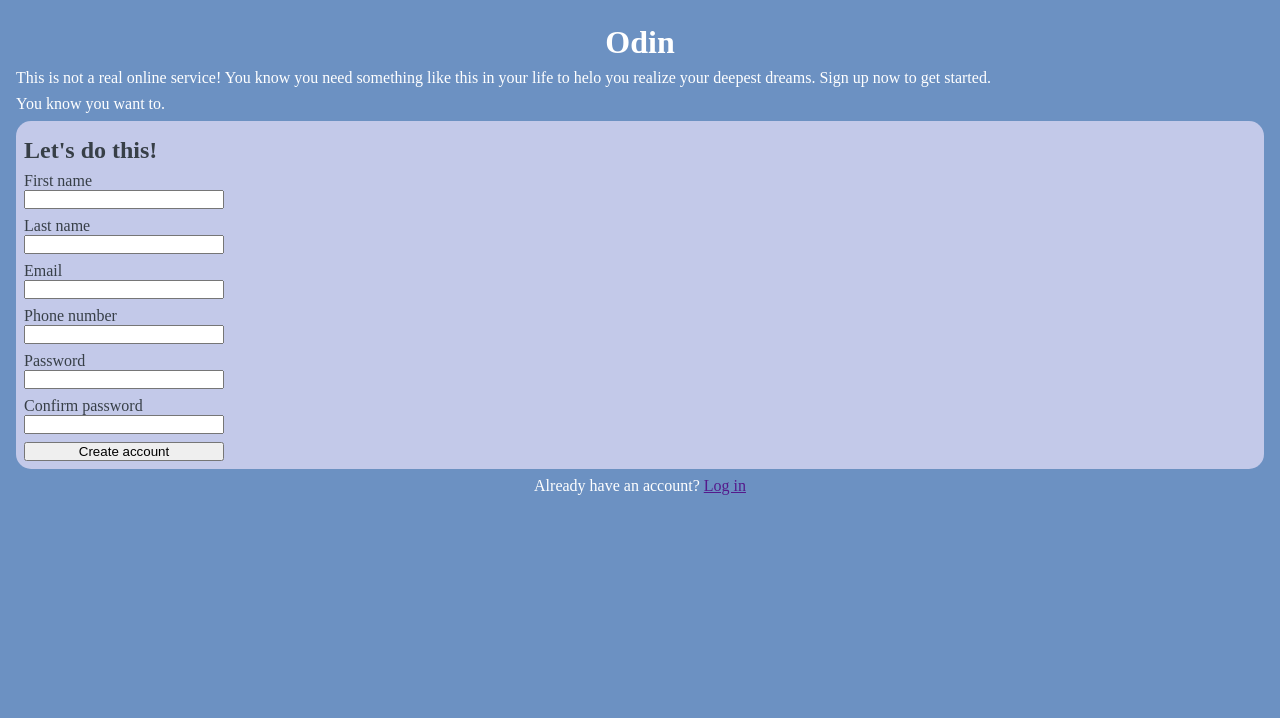
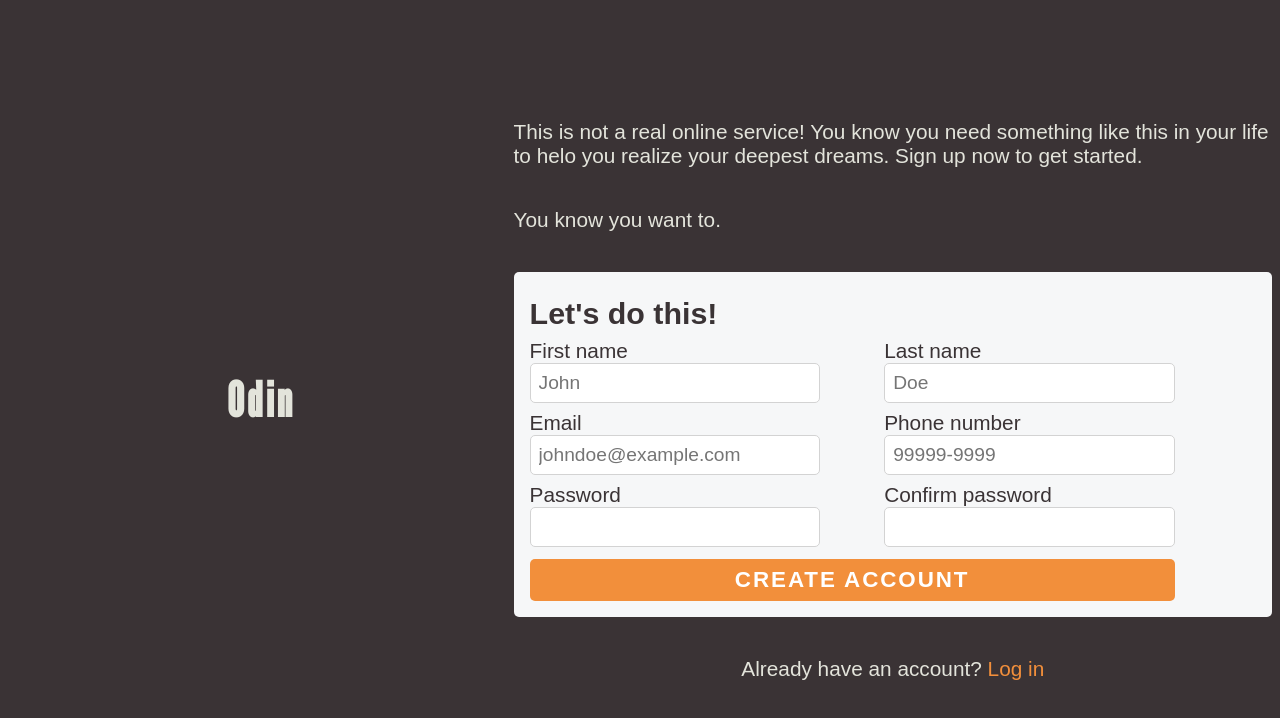
Before and after one commit to h-nriquevieira/html-forms, a plain HTML site: page index.html in a window 1280 px wide. Drawn offline with nearby package versions, Linux system fonts and the light colour scheme; a web font is replaced by a local one.

Commit message:
Finish responsive layout

```diff
--- a/index.html
+++ b/index.html
@@ -20,27 +20,27 @@
       <h2>Let's do this!</h2>
       <p>
         <label for="first-name">First name</label>
-        <input type="text" id='first-name' name='first-name'>
+        <input type="text" id='first-name' name='first-name' placeholder='John' required>
       </p>
       <p>
         <label for="last-name">Last name</label>
-        <input type="text" id='last-name' name='last-name'>
+        <input type="text" id='last-name' name='last-name' placeholder='Doe' required>
       </p>
       <p>
         <label for="email">Email</label>
-        <input type="email" id='email' name='email'>
+        <input type="email" id='email' name='email' placeholder='johndoe@example.com' required>
       </p>
       <p>
         <label for="phone">Phone number</label>
-        <input type="tel" id='phone' name='phone'>
+        <input type="tel" id='phone' name='phone' placeholder='99999-9999' required>
       </p>
       <p>
         <label for="pwd">Password</label>
-        <input type="password" id='pwd' name='pwd'>
+        <input type="password" id='pwd' name='pwd' placeholder=' ' required>
       </p>
       <p>
         <label for="pwd-confirm">Confirm password</label>
-        <input type="password" id='pwd-confirm' name='pwd-confirm'>
+        <input type="password" id='pwd-confirm' name='pwd-confirm' placeholder=' ' required>
       </p>
       <button>Create account</button>
     </form>
--- a/styles/style.css
+++ b/styles/style.css
@@ -1,3 +1,5 @@
+@import url('https://fonts.googleapis.com/css2?family=League+Gothic&family=Smooch+Sans:wght@200;300;400;500;600;700&display=swap');
+
 html {
   box-sizing: border-box;
 }
@@ -9,30 +11,44 @@ html {
 }
 
 body {
-  padding: 1rem;
-  background-color: #6C91C2;
-  color: white;
+  background-color: #3A3335;
+  color: #E3E4DB;
+  padding: .5rem;
+  font-family: 'Smooch Sans', Arial, Helvetica, sans-serif;
 }
 
 h1 {
   text-align: center;
   margin: 8px 0;
+  font-family: 'League Gothic', Arial, Helvetica, sans-serif;
+  font-size: 3rem;
+  letter-spacing: .2rem;
+  line-height: 3rem;
+}
+
+h2 {
+  font-size: 1.9rem;
 }
 
 p + p,
 h2 + p,
 h2,
 button,
-form + p {
+form + p,
+button {
   margin-top: 8px;
 }
 
+p {
+  font-size: 1.3rem;
+}
+
 form {
-  background-color: #C3C9E9;
-  padding: .5rem;
+  padding: 1rem;
   margin-top: .5rem;
-  border-radius: 15px;
-  color: #373F47;
+  background-color: #F6F7F8;
+  color: #3A3335;
+  border-radius: 5px;
   display: flex;
   flex-direction: column;
 }
@@ -40,7 +56,6 @@ form {
 form p {
   display: flex;
   flex-direction: column;
-  max-width: 200px;
 }
 
 form + p {
@@ -48,5 +63,94 @@ form + p {
 }
 
 button {
-  width: 200px;
+  -webkit-appearance: none;
+  padding: .5rem;
+  margin-top: 12px;
+  font-family: 'Smooch Sans', Arial, Helvetica, sans-serif;
+  font-size: 1.4rem;
+  text-transform: uppercase;
+  letter-spacing: .12rem;
+  background-color: #F28F3B;
+  border: none;
+  border-radius: 5px;
+  color: white;
+  font-weight: bold;
+  width: 100%;
 }
+
+input {
+  appearance: none;
+  padding: .5rem;
+  font-size: 1.2rem;
+  font-family: 'Smooch Sans', Arial, Helvetica, sans-serif;
+  min-width: 100%;
+  border-radius: 5px;
+  border: 1px solid lightgray;
+}
+
+
+
+input:active,
+input:focus {
+  border: 1px solid #F28F3B;
+  outline: none;
+}
+
+a {
+  color: #F28F3B;
+  text-decoration: none;
+}
+
+a:hover,
+a:focus,
+a:active {
+  color: #C8553D;
+}
+
+@media screen and (min-width: 600px) {
+  form {
+    flex-direction: row;
+    flex-wrap: wrap;
+    column-gap: 4rem;
+  }
+
+  form h2 {
+    width: 100%;
+  }
+
+  form p {
+    width: 40%;
+  }
+
+  button {
+    width: calc(80% + 4rem);
+  }
+}
+
+@media screen and (min-width: 840px) {
+  body {
+    display: flex;
+    align-content: center;
+    justify-content: center;
+    min-height: 100vh;
+  }
+
+  header {
+    min-width: 40%;
+    max-width: 576px;
+    display: flex;
+    flex-direction: column;
+    align-content: center;
+    justify-content: center;
+  }
+
+  main {
+    display: flex;
+    flex-direction: column;
+    justify-content: center;
+    row-gap: 2rem;
+    padding: 2rem 0;
+    max-width: 864px;
+  }
+
+}
```
